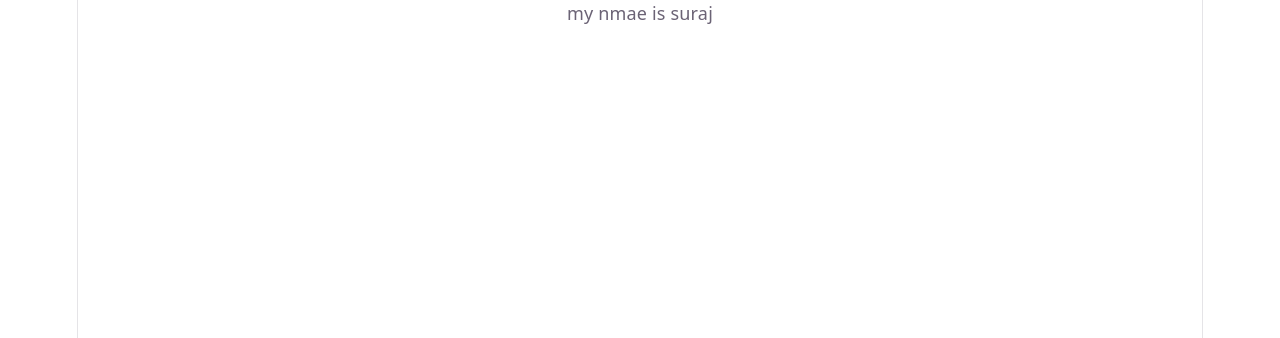
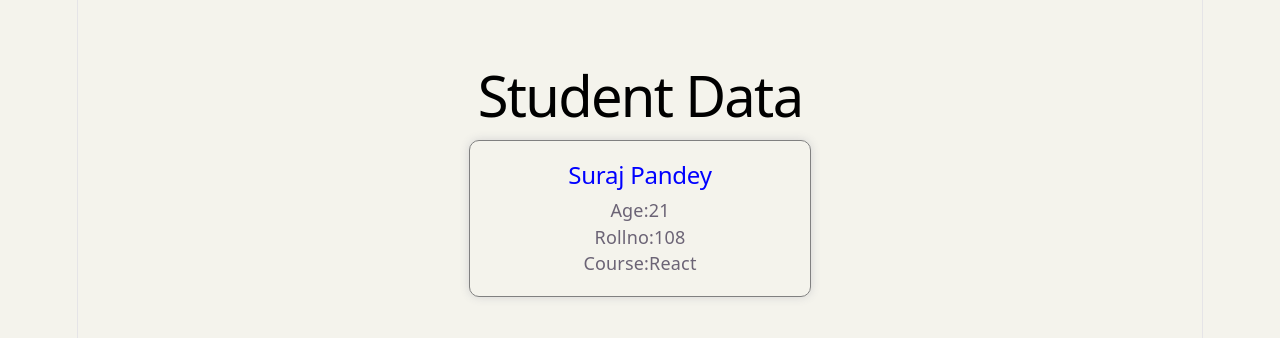
Before and after one commit to surajpandey230522-cloud/learning_react, a React (Vite) app: page / in a window 1280 px wide. Shown: the top 338 px of the page. Built offline with nearby package versions, Linux system fonts and the light colour scheme.

Commit message:
add class with some example

```diff
--- a/src/App.css
+++ b/src/App.css
@@ -3,6 +3,9 @@
     margin-top: 50px;
 }
 
+.container h1 {
+  color: black;
+}
 .card {
     width: 300px;
     margin: auto;
@@ -10,8 +13,12 @@
     border: 1px solid gray;
     border-radius: 10px;
     box-shadow: 0px 0px 10px lightgray;
+    cursor: pointer;
 }
 
+.card:hover{
+  box-shadow: 5px 2px 3px black;
+}
 
 .card h2 {
     color: blue;
--- a/src/App.jsx
+++ b/src/App.jsx
@@ -1,5 +1,7 @@
 import { Component, useState } from "react";
 import './App.css';
+import { color } from "motion";
+
 
 
 function Navbar() {
@@ -151,49 +153,28 @@ function Form1(){
 
 
 
-function Suraj() {
-
-    let student = {
-        name: "Suraj",
-        age: 21,
-        rollno: 101,
-        course: "React JS"
-    };
-
-    return (
-
-        <div className="container">
-
-            <h1>Student Management</h1>
-
-            <div className="card">
-
-                <h2>{student.name}</h2>
-
-                <p>Age: {student.age}</p>
-
-                <p>Roll No: {student.rollno}</p>
-
-                <p>Course: {student.course}</p>
-
-            </div>
-
-        </div>
-
-    );
-
-}
-
-
 class App extends Component{
   render(){
+    let student={
+      name:"Suraj Pandey",
+      age:21,
+      rollno:108,
+      course:"React"
+    };
     return (
-      <div>
-        <p>my nmae is suraj</p>
+      <div className="container">
+        <h1>Student Data</h1>
+       <div className="card">
+         <h2>{student.name}</h2>
+         <p>Age:{student.age}</p>
+         <p>Rollno:{student.rollno}</p>
+         <p>Course:{student.course}</p>
+
+       </div>
       </div>
-    )
-  }
-}
+    );
+  };
+};
 
 
 // function App() {
@@ -213,7 +194,7 @@ class App extends Component{
 //       <Form/>
 //        */}
 
-//     <Suraj/>
+//
 //     </div>
 //   );
 // }
--- a/src/index.css
+++ b/src/index.css
@@ -52,6 +52,7 @@
 
 body {
   margin: 0;
+  background-color: #f4f3ec;
 }
 
 #root {
```
